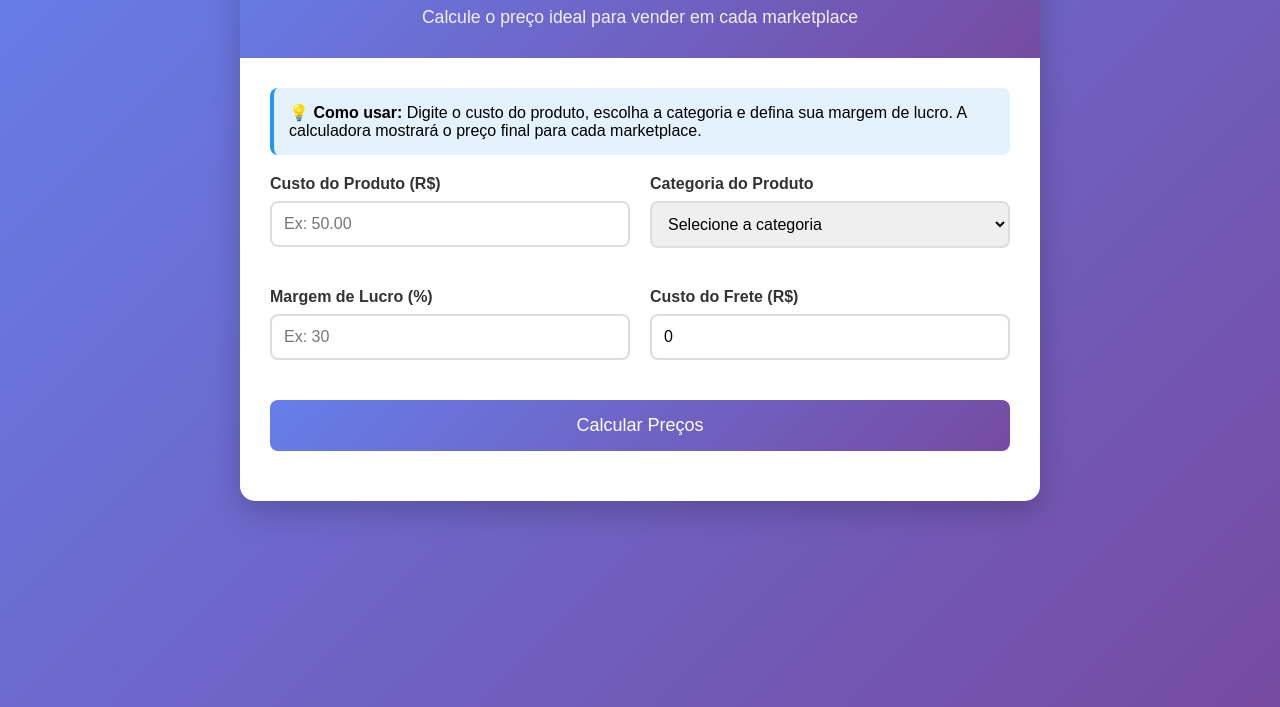
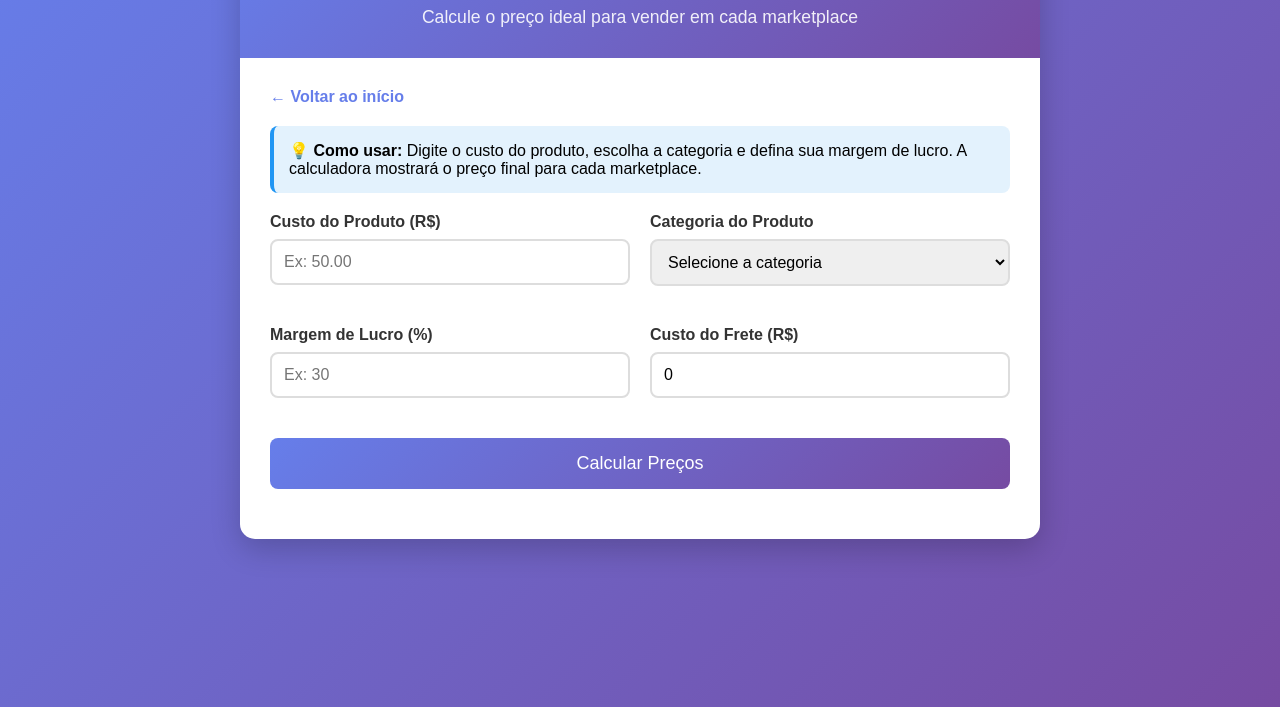
Before and after one commit to CristianeMariaJose/calculadora-precos, a plain HTML site: page calculadora.html in a window 1280 px wide. Shown: the part 93-800 px from the top of the page. Drawn offline with Linux system fonts and the light colour scheme.

Commit message:
Update calculadora.html

```diff
--- a/calculadora.html
+++ b/calculadora.html
@@ -160,6 +160,18 @@
             margin-bottom: 20px;
             border-left: 4px solid #2196f3;
         }
+
+        .back-link {
+            display: inline-block;
+            margin-bottom: 20px;
+            color: #667eea;
+            text-decoration: none;
+            font-weight: bold;
+        }
+
+        .back-link:hover {
+            text-decoration: underline;
+        }
     </style>
 </head>
 <body>
@@ -170,6 +182,8 @@
         </div>
 
         <div class="content">
+            <a href="/" class="back-link">← Voltar ao início</a>
+
             <div class="info">
                 <strong>💡 Como usar:</strong> Digite o custo do produto, escolha a categoria e defina sua margem de lucro. A calculadora mostrará o preço final para cada marketplace.
             </div>
```
